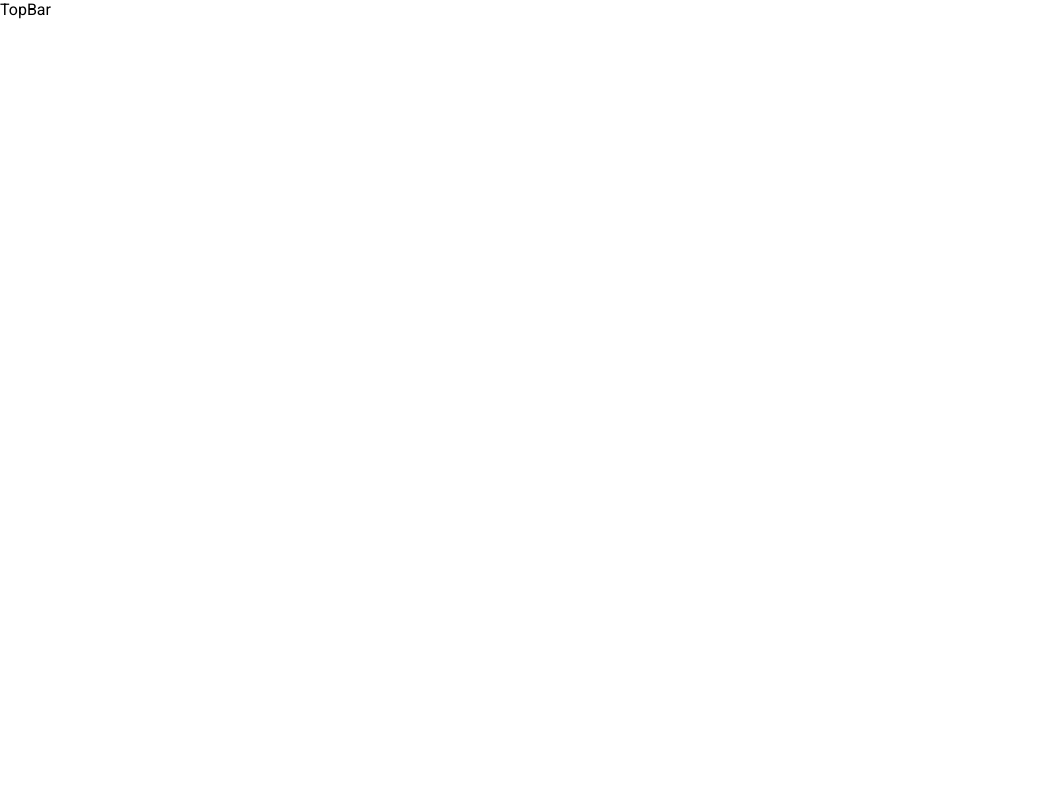
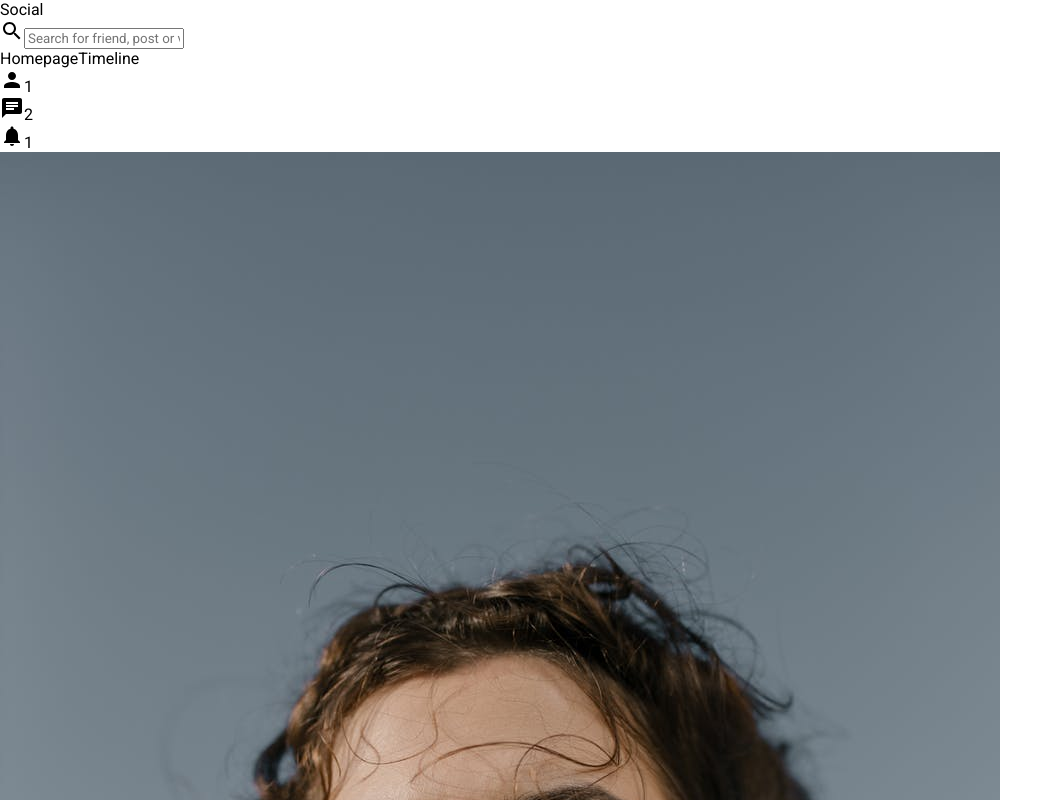
Before and after one commit to NNaumenko83/social-media-front, a React (Vite) app: page / in a window 1280 px wide. Shown: the top 800 px of the page, without its empty margins (0-1063 px from the left). Built offline with nearby package versions, Linux system fonts and the light colour scheme; the HTML template or start-up script is replaced by a standard one.

Commit message:
UPD: TopBar

```diff
--- a/src/components/TopBar/TopBar.module.css
+++ b/src/components/TopBar/TopBar.module.css
@@ -0,0 +1,2 @@
+.topbarContainer {
+}
--- a/src/components/TopBar/TopBar.tsx
+++ b/src/components/TopBar/TopBar.tsx
@@ -1,7 +1,47 @@
 import css from './TopBar.module.css'
+import { Search, Person, Chat, Notifications } from '@mui/icons-material'
+import PersonImage from '../../assets/person/1.jpeg'
 
 const TopBar = () => {
-    return <div>TopBar</div>
+    return (
+        <div className={css.topbarContainer}>
+            <div className={css.topbarLeft}>
+                <span className={css.logo}>Social</span>
+            </div>
+
+            <div className={css.topbarCenter}>
+                <div className={css.searchBar}>
+                    <Search />
+                    <input
+                        type="text"
+                        className={css.searchInput}
+                        placeholder="Search for friend, post or video"
+                    />
+                </div>
+            </div>
+            <div className={css.topbarRight}>
+                <div className={css.topbarLinks}>
+                    <span className={css.topbarLink}>Homepage</span>
+                    <span className={css.topbarLink}>Timeline</span>
+                </div>
+                <div className={css.topbarIcons}>
+                    <div className={css.topbarIconItem}>
+                        <Person />
+                        <span className={css.topbarIconBadge}>1</span>
+                    </div>
+                    <div className={css.topbarIconItem}>
+                        <Chat />
+                        <span className={css.topbarIconBadge}>2</span>
+                    </div>
+                    <div className={css.topbarIconItem}>
+                        <Notifications />
+                        <span className={css.topbarIconBadge}>1</span>
+                    </div>
+                </div>
+                <img src={PersonImage} alt="" className={css.topbarImage} />
+            </div>
+        </div>
+    )
 }
 
 export default TopBar
```
